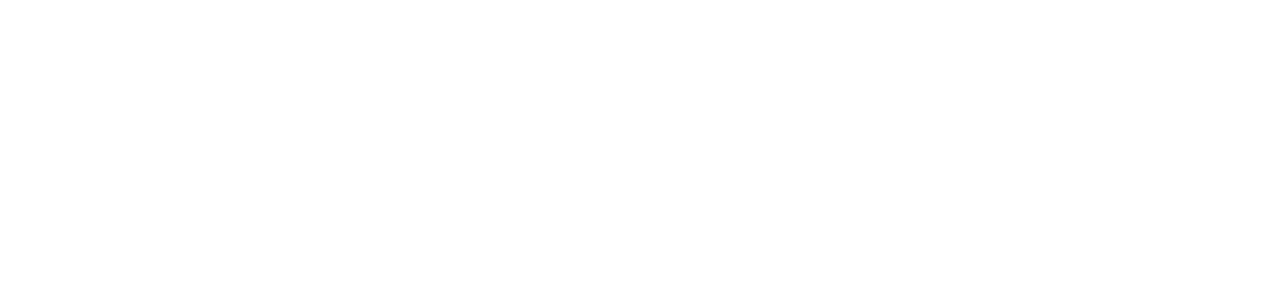
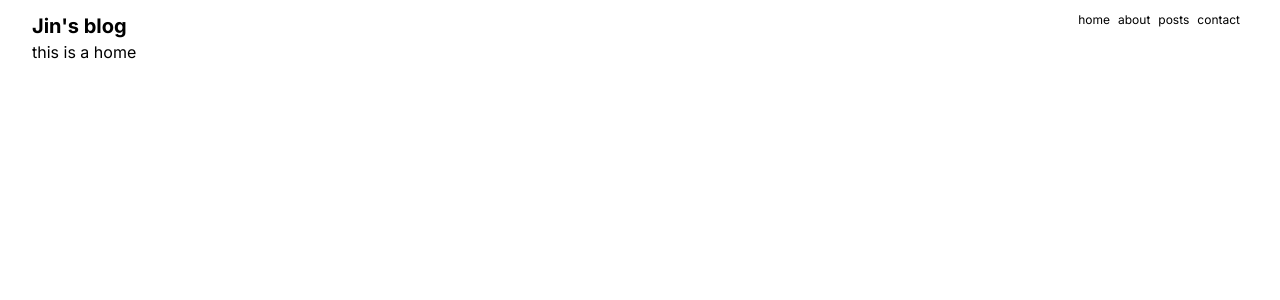
Before and after one commit to jinbaek78/nextjs-practice-blog, a Next.js app: page / in a window 1280 px wide. Shown: the top 300 px of the page. Built offline with nearby package versions, Linux system fonts and the light colour scheme.

Commit message:
feat: make basic routes

```diff
--- /dev/null
+++ b/src/app/about/page.tsx
@@ -0,0 +1,4 @@
+type Props = {};
+export default function page({}: Props) {
+  return <div>About</div>;
+}
--- /dev/null
+++ b/src/app/contact/page.tsx
@@ -0,0 +1,4 @@
+type Props = {};
+export default function page({}: Props) {
+  return <div>Contact</div>;
+}
--- a/src/app/globals.css
+++ b/src/app/globals.css
@@ -16,6 +16,10 @@
   }
 }
 
+html {
+  width: 100%;
+}
 body {
   color: rgb(var(--foreground-rgb));
+  width: 100%;
 }
--- a/src/app/layout.tsx
+++ b/src/app/layout.tsx
@@ -1,22 +1,47 @@
-import './globals.css'
-import type { Metadata } from 'next'
-import { Inter } from 'next/font/google'
+import './globals.css';
+import type { Metadata } from 'next';
+import { Inter } from 'next/font/google';
+import Link from 'next/link';
 
-const inter = Inter({ subsets: ['latin'] })
+const inter = Inter({ subsets: ['latin'] });
 
 export const metadata: Metadata = {
   title: 'Create Next App',
   description: 'Generated by create next app',
-}
+};
 
 export default function RootLayout({
   children,
 }: {
-  children: React.ReactNode
+  children: React.ReactNode;
 }) {
   return (
     <html lang="en">
-      <body className={inter.className}>{children}</body>
+      <body className={inter.className}>
+        <main className="py-3 px-8">
+          <header className="flex w-full justify-between ">
+            <h1 className=" font-bold text-xl">
+              <Link href={'/'}>Jin's blog</Link>
+            </h1>
+            <nav className="flex justify-around font-semiBold text-xs">
+              <Link href={'/'} className=" pr-2">
+                home
+              </Link>
+              <Link href={'/about'} className=" pr-2">
+                about
+              </Link>
+              <Link href={'/posts'} className=" pr-2">
+                posts
+              </Link>
+              <Link href={'/contact'} className=" pr-2">
+                contact
+              </Link>
+            </nav>
+          </header>
+          <main>{children}</main>
+          <footer></footer>
+        </main>
+      </body>
     </html>
-  )
+  );
 }
--- a/src/app/page.tsx
+++ b/src/app/page.tsx
@@ -1,5 +1,5 @@
 import Image from 'next/image';
 
 export default function Home() {
-  return <h1></h1>;
+  return <h1>this is a home</h1>;
 }
--- /dev/null
+++ b/src/app/posts/[slug]/page.tsx
@@ -0,0 +1,8 @@
+type Props = {
+  params: {
+    slug: string;
+  };
+};
+export default function page({ params: { slug } }: Props) {
+  return <div>pages/ {slug}</div>;
+}
--- /dev/null
+++ b/src/app/posts/page.tsx
@@ -0,0 +1,4 @@
+type Props = {};
+export default function page({}: Props) {
+  return <div>Posts</div>;
+}
```
